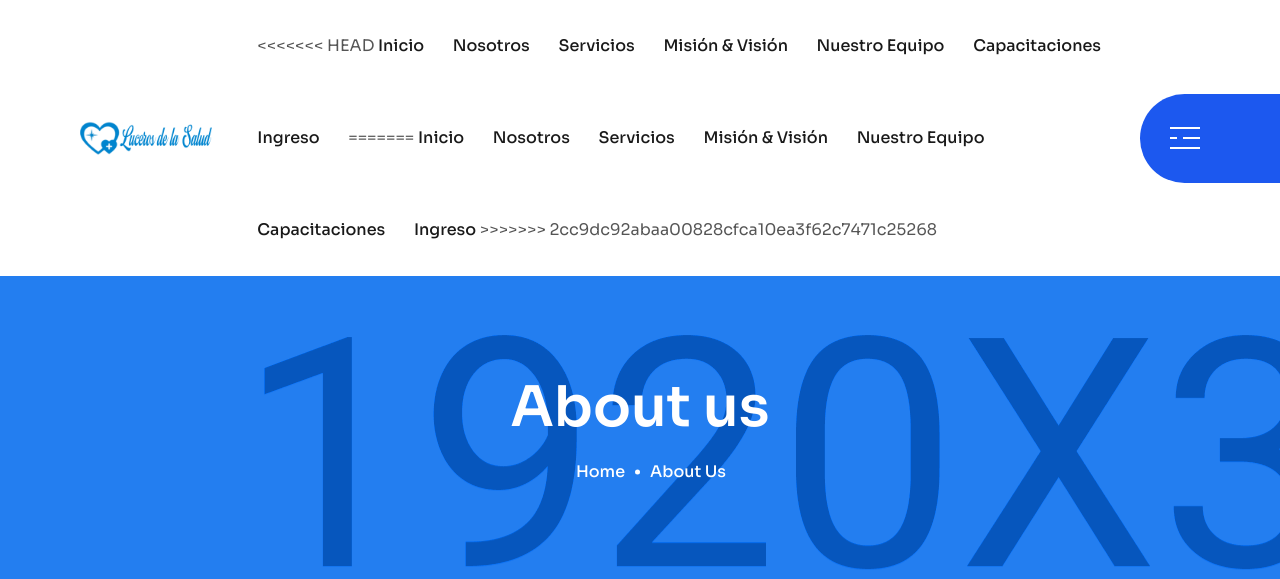
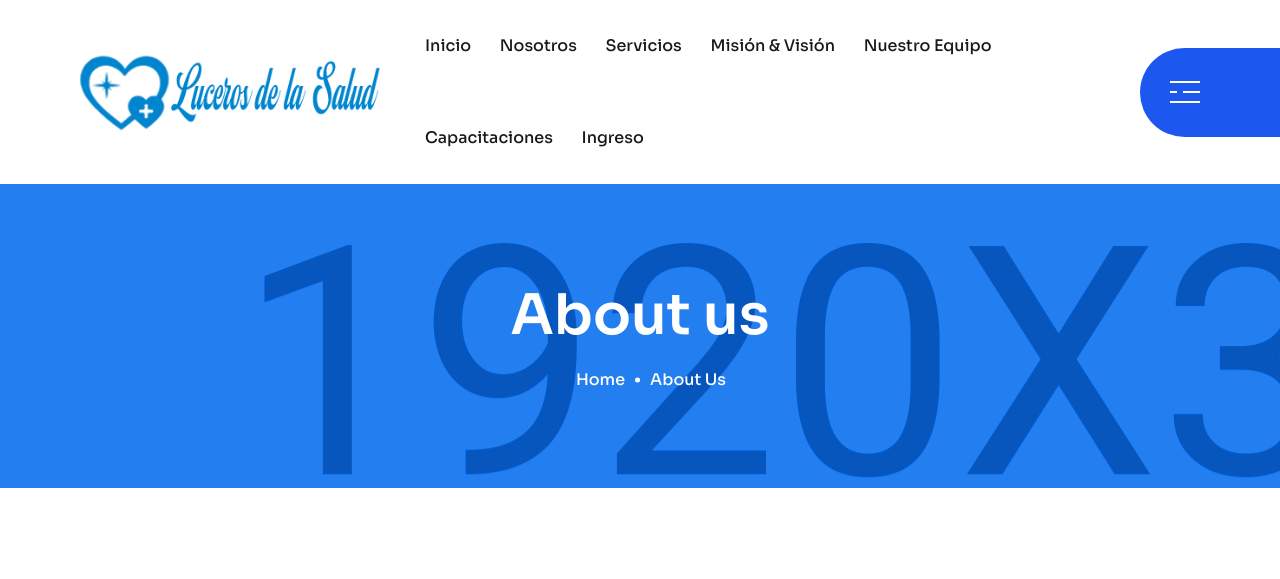
Before and after one commit to jturizo1/lucerodelasalud, a PHP site: page /about.php in a window 1280 px wide. Shown: the top 579 px of the page. Run offline with PHP 8.4, Linux system fonts and the light colour scheme.

Commit message:
Correción Header

```diff
--- a/assets/includes/header.php
+++ b/assets/includes/header.php
@@ -12,7 +12,6 @@
                 <div class="main-menu">
                     <nav id="mobile-menu">
                         <ul>
-<<<<<<< HEAD
                             <li><a href="#">Inicio</a></li>
                             <li><a href="#nosotros">Nosotros</a></li>
                             <li><a href="#servicios">Servicios</a></li>
@@ -20,15 +19,6 @@
                             <li><a href="#equipo">Nuestro Equipo</a></li>
                             <li><a href="#capacitaciones">Capacitaciones</a></li>
                             <li><a href="../../App/Users/Login/index.php" target="_blank">Ingreso</a></li>
-=======
-                            <li><a class="font-menu" href="#">Inicio</a></li>
-                            <li><a class="font-menu" href="#nosotros">Nosotros</a></li>
-                            <li><a class="font-menu" href="#servicios">Servicios</a></li>
-                            <li><a class="font-menu" href="#mision">Misión & Visión</a></li>
-                            <li><a class="font-menu" href="#equipo">Nuestro Equipo</a></li>
-                            <li><a class="font-menu" href="#equipo">Capacitaciones</a></li>
-                            <li><a class="font-menu" href="#equipo">Ingreso</a></li>
->>>>>>> 2cc9dc92abaa00828cfca10ea3f62c7471c25268
                         </ul>
                     </nav>
                     <!-- for wp -->
```
